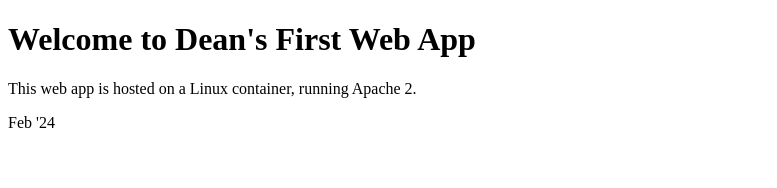
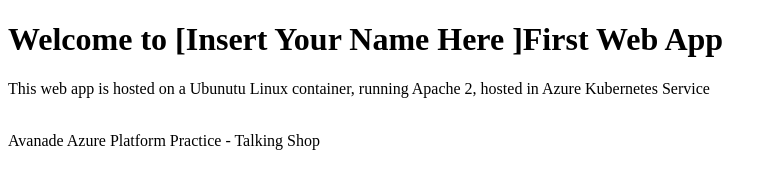
Before and after one commit to deanl1982/Avanade-Containers-AKS-Series, a plain HTML site: page Session-01/index.html in a window 1280 px wide. Shown: the whole page, without its empty margins (0-777 px from the left). Drawn offline with Linux system fonts and the light colour scheme.

Commit message:
Updated Session-01

```diff
--- a/Session-01/index.html
+++ b/Session-01/index.html
@@ -1,11 +1,12 @@
 <!DOCTYPE html>
 <html>
 <head>
-	<title>Welcome to Dean's First Web App</title>
+	<title>Avanade Azure Platform Practice - Talking Shop</title>
 </head>
 <body>
-	<h1>Welcome to Dean's First Web App</h1>
-	<p>This web app is hosted on a Linux container, running Apache 2.</p>
-	<p>Feb '24</p>
+	<h1>Welcome to [Insert Your Name Here ]First Web App</h1>
+	<p>This web app is hosted on a Ubunutu Linux container, running Apache 2, hosted in Azure Kubernetes Service</p>
+	<br
+	<p>Avanade Azure Platform Practice - Talking Shop</p>
 </body>
 </html>
```
Also changed, not shown: Session-01/Container-Commands.txt (deleted), 6 other files.
